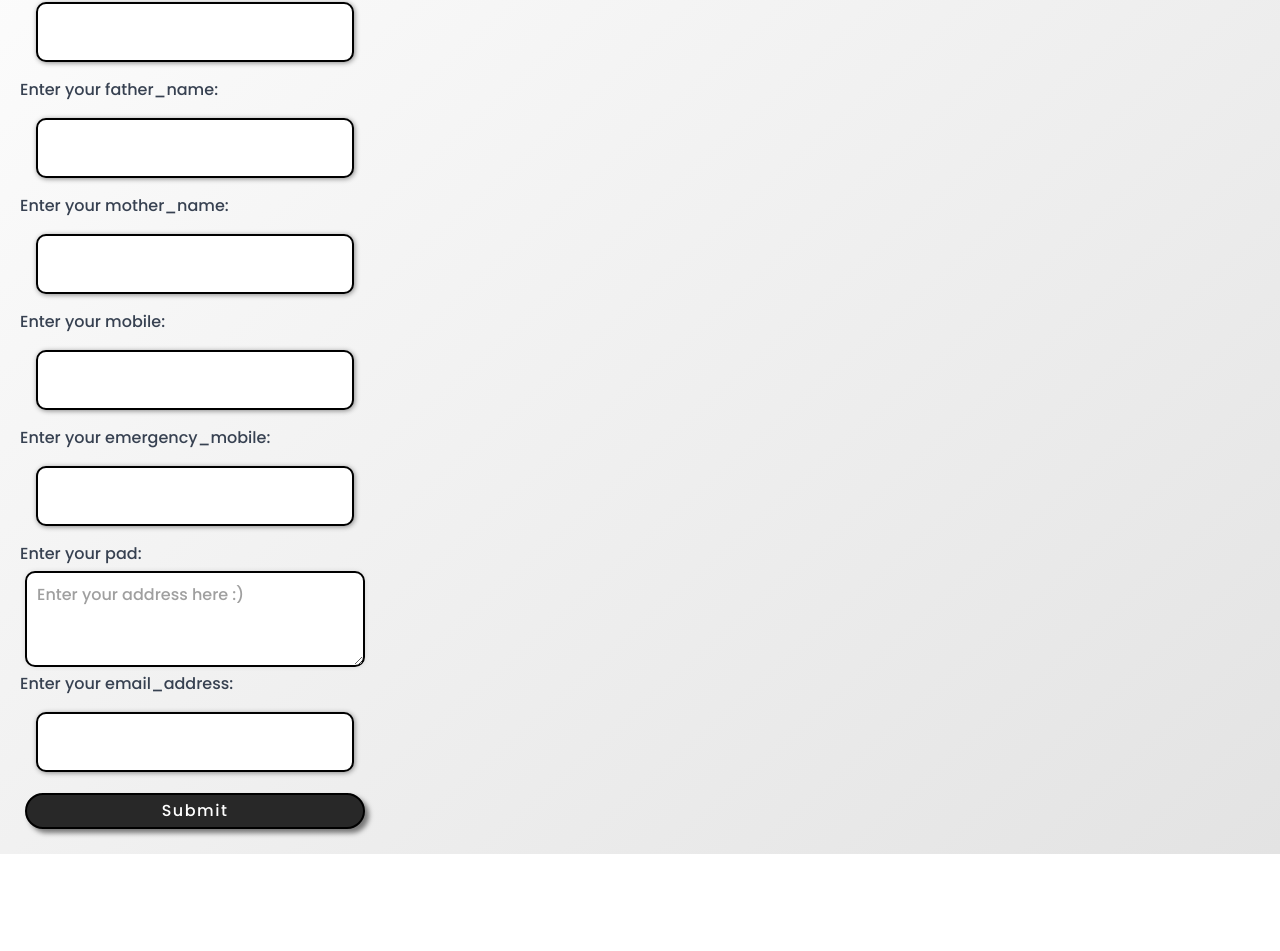
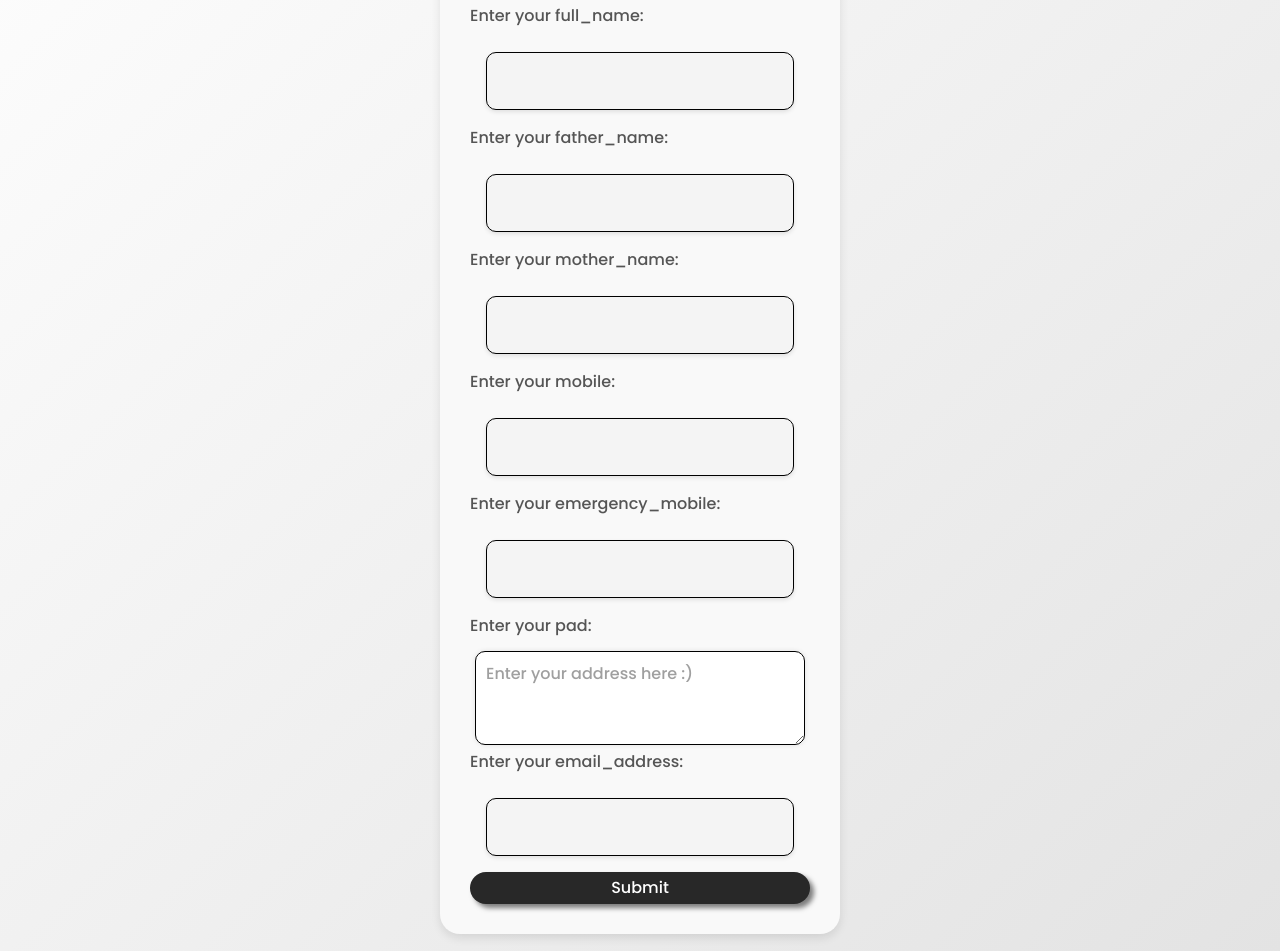
Before and after one commit to harshakl03/FRONT-END, a React (Vite) app: page /employee/part-a in a window 1280 px wide. Shown: the part 290-1241 px from the top of the page. Before the commit the page ends 1144 px from the top, so only its background shows below. Built offline with nearby package versions, Linux system fonts and the light colour scheme.

Commit message:
Created new designs for all

```diff
--- a/src/ui/Button.jsx
+++ b/src/ui/Button.jsx
@@ -1,61 +1,75 @@
 import { Link } from "react-router-dom";
-import styled from "styled-components";
+import styled, { keyframes } from "styled-components";
 
-const BlackButton = styled.button`
+const coolShadow = keyframes`
+  0% {
+    transform: scale(1);
+    box-shadow: 4px 4px 5px rgba(0, 0, 0, 0.5);
+  }
+  50% {
+    transform: scale(1.0125);
+    box-shadow: 6px 6px 8px rgba(0, 0, 0, 0.7);
+  }
+  100% {
+    transform: scale(1);
+    box-shadow: 4px 4px 5px rgba(0, 0, 0, 0.5);
+  }
+`;
+
+const Button = styled.button`
   color: white;
   font-size: 1em;
   font-family: "Poppins", sans-serif;
-  margin: 5px;
-  padding: 0.25em 1em;
-  border-radius: 50px;
-  color: #fff;
+  padding: 0.25em 1.5em;
+  border-radius: 30px;
   background-color: #282828;
+  border: none;
   cursor: pointer;
-  display: inline-block;
-  border: 2px solid black;
   box-shadow: 4px 4px 5px rgba(0, 0, 0, 0.5);
-  letter-spacing: 1.5px;
+  transition: all 0.3s ease;
+  overflow: hidden;
+
+  &:hover {
+    animation: ${coolShadow} 0.5s forwards;
+  }
 
   &:focus {
+    outline: none;
     background-color: #515151;
-    color: white;
     box-shadow: 1px 1px 2px rgba(0, 0, 0, 0.5);
   }
 `;
 
-const BlackButtonLink = styled(Link)`
+const ButtonLink = styled(Link)`
   color: white;
   font-size: 1em;
   font-family: "Poppins", sans-serif;
-  margin: 5px;
-  padding: 0.25em 1em;
-  border-radius: 50px;
-  color: black;
-  background-color: white;
+  padding: 0.5em 1.5em;
+  border-radius: 30px;
+  background-color: #282828;
+  border: none;
+  margin: 8px;
   cursor: pointer;
-  display: inline-block;
-  border: 2px solid black;
   box-shadow: 4px 4px 5px rgba(0, 0, 0, 0.5);
-  letter-spacing: 1.5px;
+  transition: all 0.3s ease;
+  text-decoration: none;
+  overflow: hidden;
+
+  &:hover {
+    animation: ${coolShadow} 0.5s forwards;
+  }
 
   &:focus {
-    background-color: black;
-    color: white;
+    outline: none;
+    background-color: #282828;
     box-shadow: 1px 1px 2px rgba(0, 0, 0, 0.5);
-    opacity: 0.75;
-  }
-  &:hover {
-    background-color: black;
-    color: white;
-    transform: (0.88);
-    transition: color 0.3s, background-color 0.3s;
   }
 `;
 
-export default function Button({ children, onClick, to, onSubmit }) {
-  if (to) return <BlackButtonLink to={to}>{children}</BlackButtonLink>;
+export default function CustomButton({ children, onClick, to, onSubmit }) {
+  if (to) return <ButtonLink to={to}>{children}</ButtonLink>;
 
-  if (onSubmit)
-    return <BlackButton onSubmit={onSubmit}>{children}</BlackButton>;
-  return <BlackButton onClick={onClick}>{children}</BlackButton>;
+  if (onSubmit) return <Button onSubmit={onSubmit}>{children}</Button>;
+
+  return <Button onClick={onClick}>{children}</Button>;
 }
--- a/src/ui/Form.jsx
+++ b/src/ui/Form.jsx
@@ -1,11 +1,26 @@
-import styled from "styled-components";
+import styled, { keyframes } from "styled-components";
+
+const coolPulseAnimation = keyframes`
+  0% {
+    transform: scale(1);
+  }
+  50% {
+    transform: scale(1.0125);
+  }
+  100% {
+    transform: scale(0.975);
+  }
+`;
 
 const StyledForm = styled.form`
   display: flex;
   flex-direction: column;
-  width: 350px;
-  border-radius: 25px;
-  margin: 20px;
+  max-width: 400px;
+  margin: 20px auto;
+  padding: 30px;
+  border-radius: 20px;
+  box-shadow: 0 4px 10px rgba(0, 0, 0, 0.1);
+  background-color: #f9f9f9;
 `;
 
 export default function Form({ onSubmit, children }) {
--- a/src/ui/Input.jsx
+++ b/src/ui/Input.jsx
@@ -3,29 +3,23 @@ import styled from "styled-components";
 const StyledInput = styled.input`
   color: black;
   font-size: 1em;
-  border: 2px solid black;
+  border: none;
   border-radius: 10px;
   margin: 1em;
   padding: 1em;
+  border: 1px solid black;
   font-family: "Poppins";
-  box-shadow: 1px 1px 5px #8a8a8a;
+  background-color: #f4f4f4; /* Light background color */
+  box-shadow: 0 2px 4px rgba(0, 0, 0, 0.1); /* Softer shadow */
 
   &:focus {
-    background-color: black;
-    color: white;
-  }
-  &:focus {
-    background-color: #fff;
-    color: #000000;
-    transition: color 0.5s, background-color 0.5s;
-  }
-  &:hover {
-    background-color: #fff;
-    color: #000000;
-    transition: color 0.5s, background-color 0.5s;
+    outline: none;
+    background-color: #e0e0e0; /* Slightly darker background on focus */
+    color: #333; /* Darker text color */
   }
 
   &:hover {
+    background-color: #eaeaea; /* Slightly darker background on hover */
   }
 `;
 
--- a/src/ui/Label.jsx
+++ b/src/ui/Label.jsx
@@ -1,8 +1,12 @@
 import styled from "styled-components";
 
 const StyledLabel = styled.label`
-  font-family: "Nunito", "Poppins";
+  font-family: "Poppins", sans-serif;
+  font-size: 1em;
+  color: #555; /* Text color */
+  margin-bottom: 0.5em; /* Add some spacing below the label */
 `;
+
 export default function Label({ children }) {
   return <StyledLabel>{children}</StyledLabel>;
 }
--- a/src/ui/TextArea.jsx
+++ b/src/ui/TextArea.jsx
@@ -4,39 +4,32 @@ const StyledArea = styled.textarea`
   border-radius: 10px;
   margin: 5px;
   padding: 10px;
-  border: 2px solid black;
-  font-size: 16px; /* Change the font size */
-  color: #333; /* Text color */
-  background-color: #ffffff; /* Background color */
-  box-shadow: 0 0 5px rgba(0, 0, 0, 0.1); /* Add a subtle shadow */
-  transition: border-color 0.3s ease; /* Add transition effect for border color */
+  border: 1px solid black;
+  font-size: 16px;
+  color: #333;
+  background-color: #ffffff;
+  box-shadow: 0 0 5px rgba(0, 0, 0, 0.1);
+  transition: border-color 0.3s ease;
 
-  /* Hover effect */
   &:hover {
     border-color: #000000;
   }
 
-  /* Focus effect */
   &:focus {
     outline: none;
-    border-color: #525252; /* Change border color on focus */
-    box-shadow: 0 0 5px rgba(91, 91, 91, 0.5); /* Change box shadow on focus */
+    border-color: #525252;
+    box-shadow: 0 0 5px rgba(91, 91, 91, 0.5);
   }
 
-  /* Placeholder styling */
   &::placeholder {
     color: #414141;
-    opacity: 0.5; /* Placeholder text color */
+    opacity: 0.5
+
   }
+
+
 `;
 
-export default function TextArea({ name }) {
-  return (
-    <StyledArea
-      name={name}
-      placeholder="Enter your address here :)"
-      rows={3}
-      cols={20}
-    />
-  );
+export default function TextArea() {
+  return <StyledArea placeholder="Enter your address here :)" rows={3} cols={20}/>;
 }
```
